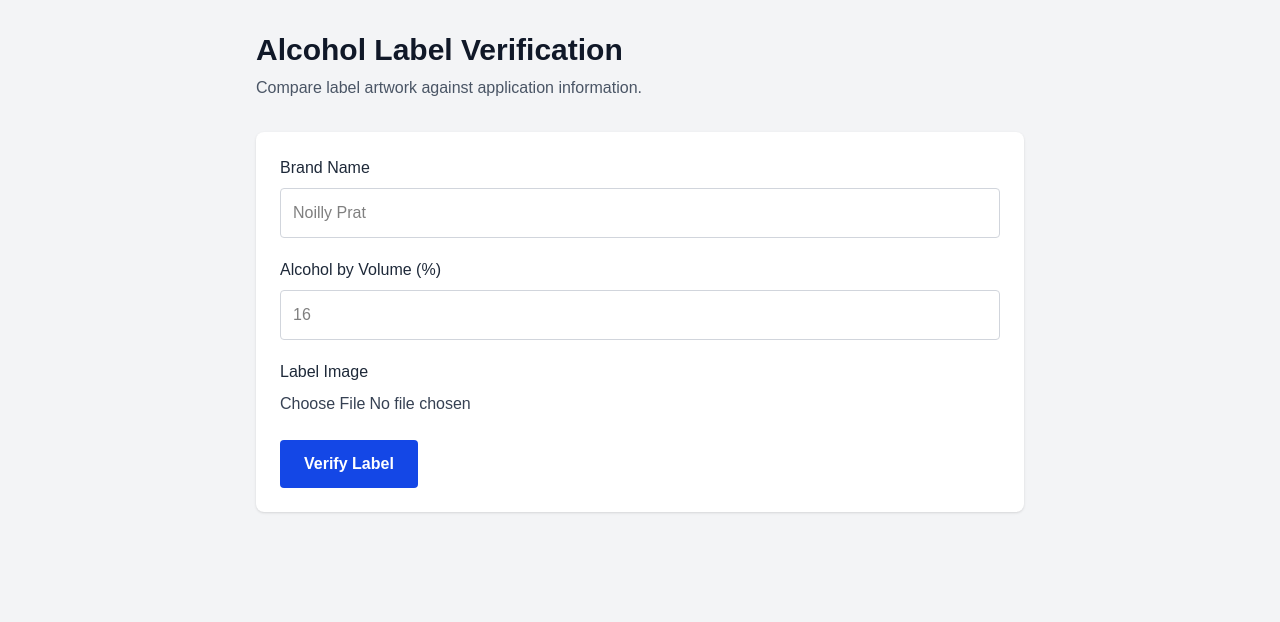
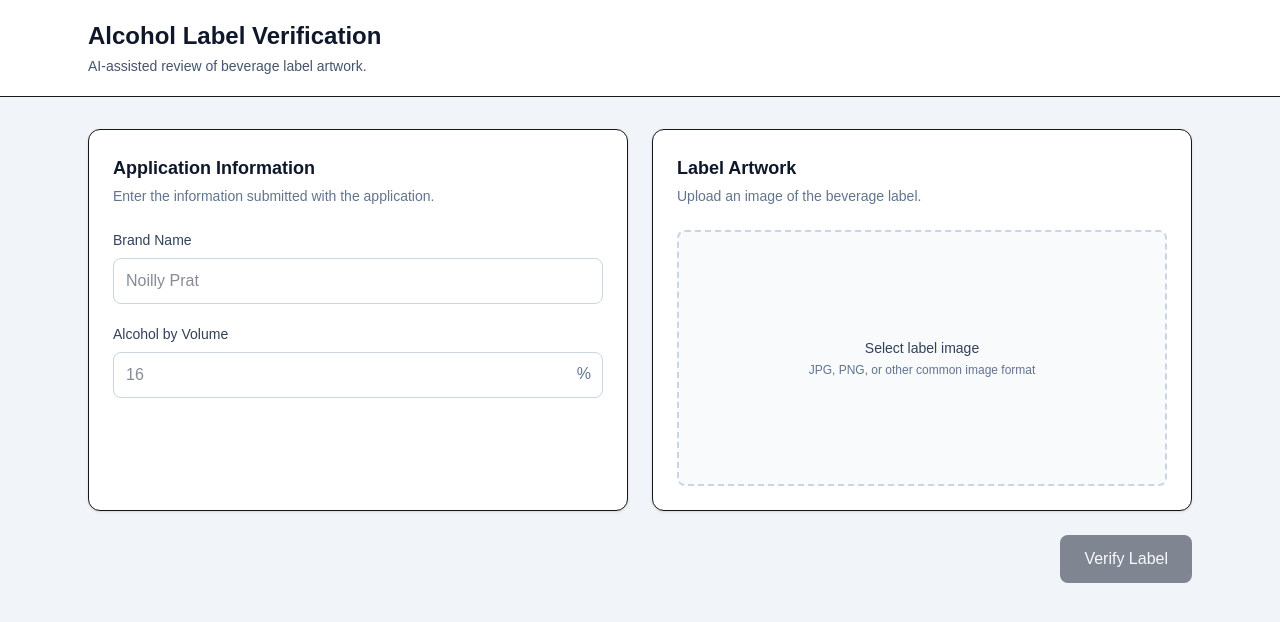
Before and after one commit to mwsx100/ttb-label-verifier, a Next.js app in the folder frontend/: page / in a window 1280 px wide. Shown: the top 622 px of the page. Built offline with nearby package versions, Linux system fonts and the light colour scheme.

Commit message:
Improve OCR performance and fuzzy verification

```diff
--- a/frontend/app/page.tsx
+++ b/frontend/app/page.tsx
@@ -1,21 +1,61 @@
 "use client";
 
-import { useState } from "react";
+import { useEffect, useState } from "react";
+
+type VerificationStatus = "pass" | "fail" | "needs_review";
+
+type Result = {
+  extracted_fields?: {
+    abv?: number | null;
+    net_contents?: string | null;
+    government_warning?: {
+      found: boolean;
+      matched_words: string[];
+      match_count: number;
+    };
+  };
+  verification?: {
+    abv?: {
+      status: VerificationStatus;
+      expected: number;
+      detected: number | null;
+      message: string;
+    };
+    brand?: {
+      status: VerificationStatus;
+      expected: string;
+      message: string;
+    };
+  };
+  ocr_confidence?: number;
+  extracted_text?: string;
+};
 
 export default function Home() {
   const [brand, setBrand] = useState("");
   const [abv, setAbv] = useState("");
   const [file, setFile] = useState<File | null>(null);
-  const [result, setResult] = useState<any>(null);
+  const [preview, setPreview] = useState<string | null>(null);
+  const [result, setResult] = useState<Result | null>(null);
   const [loading, setLoading] = useState(false);
+  const [processingTime, setProcessingTime] = useState<number | null>(null);
+
+  useEffect(() => {
+    if (!file) {
+      setPreview(null);
+      return;
+    }
+
+    const url = URL.createObjectURL(file);
+    setPreview(url);
+
+    return () => URL.revokeObjectURL(url);
+  }, [file]);
 
   async function handleSubmit(event: React.FormEvent) {
     event.preventDefault();
 
-    if (!file) {
-      alert("Please select a label image.");
-      return;
-    }
+    if (!file) return;
 
     const formData = new FormData();
     formData.append("label", file);
@@ -24,6 +64,9 @@
 
     setLoading(true);
     setResult(null);
+    setProcessingTime(null);
+
+    const start = performance.now();
 
     try {
       const response = await fetch("http://127.0.0.1:8000/verify", {
@@ -31,136 +74,237 @@
         body: formData,
       });
 
+      if (!response.ok) {
+        throw new Error("Verification failed.");
+      }
+
       const data = await response.json();
 
       setResult(data);
+      setProcessingTime((performance.now() - start) / 1000);
     } catch (error) {
       console.error(error);
-      alert("Could not connect to the verification server.");
+      alert("Could not verify this label.");
     } finally {
       setLoading(false);
     }
   }
 
+  const results = result
+    ? [
+        {
+          label: "Brand Name",
+          status: result.verification?.brand?.status ?? "needs_review",
+          expected: brand,
+          detected:
+            result.verification?.brand?.status === "pass"
+              ? brand
+              : "Not confidently detected",
+        },
+        {
+          label: "Alcohol Content",
+          status: result.verification?.abv?.status ?? "needs_review",
+          expected: `${abv}%`,
+          detected:
+            result.extracted_fields?.abv != null
+              ? `${result.extracted_fields.abv}%`
+              : "Not detected",
+        },
+        {
+          label: "Government Warning",
+          status: result.extracted_fields?.government_warning?.found
+            ? "pass"
+            : "needs_review",
+          expected: "Required",
+          detected: result.extracted_fields?.government_warning?.found
+            ? "Warning language detected"
+            : "Not confidently detected",
+        },
+        {
+          label: "Net Contents",
+          status: result.extracted_fields?.net_contents
+            ? "pass"
+            : "needs_review",
+          expected: "Required",
+          detected:
+            result.extracted_fields?.net_contents ??
+            "Check label or container marking",
+        },
+      ]
+    : [];
+
+  const passed = results.filter((r) => r.status === "pass").length;
+  const failed = results.filter((r) => r.status === "fail").length;
+  const review = results.filter((r) => r.status === "needs_review").length;
+
   return (
-    <main className="min-h-screen bg-gray-100 p-8">
-      <div className="mx-auto max-w-3xl">
-        <h1 className="text-3xl font-bold text-gray-900">
+    <main className="min-h-screen bg-slate-100">
+      <header className="border-b bg-white">
+        <div className="mx-auto max-w-6xl px-6 py-5">
+          <h1 className="text-2xl font-semibold text-slate-900">
             Alcohol Label Verification
           </h1>
+          <p className="mt-1 text-sm text-slate-600">
+            AI-assisted review of beverage label artwork.
+          </p>
+        </div>
+      </header>
 
-        <p className="mt-2 text-gray-600">
-          Compare label artwork against application information.
+      <div className="mx-auto max-w-6xl px-6 py-8">
+        <form onSubmit={handleSubmit}>
+          <div className="grid gap-6 lg:grid-cols-2">
+
+            <section className="rounded-xl border bg-white p-6 shadow-sm">
+              <h2 className="text-lg font-semibold text-slate-900">
+                Application Information
+              </h2>
+
+              <p className="mt-1 text-sm text-slate-500">
+                Enter the information submitted with the application.
               </p>
 
-        <form
-          onSubmit={handleSubmit}
-          className="mt-8 rounded-lg bg-white p-6 shadow"
-        >
-          <div className="mb-5">
-            <label className="mb-2 block font-medium text-gray-800">
+              <div className="mt-6">
+                <label className="mb-2 block text-sm font-medium text-slate-700">
                   Brand Name
                 </label>
 
                 <input
-              type="text"
                   value={brand}
-              onChange={(event) => setBrand(event.target.value)}
+                  onChange={(e) => setBrand(e.target.value)}
                   required
-              className="w-full rounded border border-gray-300 p-3 text-black"
                   placeholder="Noilly Prat"
+                  className="w-full rounded-lg border border-slate-300 px-3 py-2.5 text-slate-900"
                 />
               </div>
 
-          <div className="mb-5">
-            <label className="mb-2 block font-medium text-gray-800">
-              Alcohol by Volume (%)
+              <div className="mt-5">
+                <label className="mb-2 block text-sm font-medium text-slate-700">
+                  Alcohol by Volume
                 </label>
 
+                <div className="relative">
                   <input
                     type="number"
                     step="0.1"
                     value={abv}
-              onChange={(event) => setAbv(event.target.value)}
+                    onChange={(e) => setAbv(e.target.value)}
                     required
-              className="w-full rounded border border-gray-300 p-3 text-black"
                     placeholder="16"
+                    className="w-full rounded-lg border border-slate-300 px-3 py-2.5 pr-10 text-slate-900"
                   />
+
+                  <span className="absolute right-3 top-2.5 text-slate-500">
+                    %
+                  </span>
+                </div>
+              </div>
+            </section>
+
+            <section className="rounded-xl border bg-white p-6 shadow-sm">
+              <h2 className="text-lg font-semibold text-slate-900">
+                Label Artwork
+              </h2>
+
+              <p className="mt-1 text-sm text-slate-500">
+                Upload an image of the beverage label.
+              </p>
+
+              <label className="mt-6 flex min-h-64 cursor-pointer items-center justify-center rounded-lg border-2 border-dashed border-slate-300 bg-slate-50 p-4">
+                {preview ? (
+                  <img
+                    src={preview}
+                    alt="Label preview"
+                    className="max-h-72 rounded object-contain"
+                  />
+                ) : (
+                  <div className="text-center">
+                    <div className="text-sm font-medium text-slate-700">
+                      Select label image
                     </div>
 
-          <div className="mb-6">
-            <label className="mb-2 block font-medium text-gray-800">
-              Label Image
-            </label>
+                    <div className="mt-1 text-xs text-slate-500">
+                      JPG, PNG, or other common image format
+                    </div>
+                  </div>
+                )}
 
                 <input
                   type="file"
                   accept="image/*"
-              onChange={(event) =>
-                setFile(event.target.files?.[0] ?? null)
-              }
-              required
-              className="block w-full text-gray-700"
+                  className="hidden"
+                  onChange={(e) => setFile(e.target.files?.[0] ?? null)}
                 />
+              </label>
+            </section>
           </div>
 
+          <div className="mt-6 flex justify-end">
             <button
               type="submit"
-            disabled={loading}
-            className="rounded bg-blue-700 px-6 py-3 font-semibold text-white disabled:opacity-50"
+              disabled={loading || !file}
+              className="rounded-lg bg-slate-900 px-6 py-3 font-medium text-white disabled:cursor-not-allowed disabled:opacity-50"
             >
-            {loading ? "Verifying..." : "Verify Label"}
+              {loading ? "Analyzing Label..." : "Verify Label"}
             </button>
+          </div>
         </form>
 
         {result && (
-          <div className="mt-8 rounded-lg bg-white p-6 shadow">
-            <h2 className="text-2xl font-bold text-gray-900">
-              Verification Results
+          <section className="mt-8 rounded-xl border bg-white p-6 shadow-sm">
+            <div className="flex flex-wrap items-start justify-between gap-4">
+              <div>
+                <h2 className="text-xl font-semibold text-slate-900">
+                  Verification Summary
                 </h2>
 
-            <div className="mt-5 space-y-4">
-              <ResultRow
-                label="Brand Name"
-                status={result.verification?.brand?.status}
-                message={result.verification?.brand?.message}
+                {processingTime !== null && (
+                  <p className="mt-1 text-sm text-slate-500">
+                    Processed in {processingTime.toFixed(2)} seconds
+                  </p>
+                )}
+              </div>
+
+              <div className="flex gap-2 text-sm">
+                <SummaryBadge label={`${passed} Passed`} type="pass" />
+
+                {review > 0 && (
+                  <SummaryBadge
+                    label={`${review} Needs Review`}
+                    type="needs_review"
                   />
+                )}
 
-              <ResultRow
-                label="Alcohol Content"
-                status={result.verification?.abv?.status}
-                message={result.verification?.abv?.message}
-              />
-
-              <ResultRow
-                label="Government Warning"
-                status={
-                  result.extracted_fields?.government_warning?.found
-                    ? "pass"
-                    : "needs_review"
-                }
-                message={
-                  result.extracted_fields?.government_warning?.found
-                    ? "Government warning detected."
-                    : "Government warning could not be confidently detected."
-                }
-              />
-
-              <ResultRow
-                label="Net Contents"
-                status={
-                  result.extracted_fields?.net_contents
-                    ? "pass"
-                    : "needs_review"
-                }
-                message={
-                  result.extracted_fields?.net_contents
-                    ? `Detected: ${result.extracted_fields.net_contents}`
-                    : "Not detected. Check label or container marking."
-                }
-              />
+                {failed > 0 && (
+                  <SummaryBadge label={`${failed} Failed`} type="fail" />
+                )}
               </div>
             </div>
+
+            <div className="mt-6 overflow-hidden rounded-lg border">
+              {results.map((item) => (
+                <ResultRow key={item.label} {...item} />
+              ))}
+            </div>
+
+            <details className="mt-6 rounded-lg border p-4">
+              <summary className="cursor-pointer font-medium text-slate-700">
+                OCR Details
+              </summary>
+
+              <div className="mt-4">
+                <p className="text-sm text-slate-600">
+                  OCR confidence:{" "}
+                  <strong>
+                    {result.ocr_confidence?.toFixed(1) ?? "N/A"}%
+                  </strong>
+                </p>
+
+                <pre className="mt-3 max-h-64 overflow-auto whitespace-pre-wrap rounded bg-slate-100 p-4 text-xs text-slate-700">
+                  {result.extracted_text}
+                </pre>
+              </div>
+            </details>
+          </section>
         )}
       </div>
     </main>
@@ -170,28 +314,69 @@
 function ResultRow({
   label,
   status,
-  message,
+  expected,
+  detected,
 }: {
   label: string;
-  status?: string;
-  message?: string;
+  status: VerificationStatus;
+  expected: string;
+  detected: string;
 }) {
-  const symbol =
-    status === "pass"
-      ? "✓"
-      : status === "fail"
-        ? "✕"
-        : "⚠";
+  const statusText = {
+    pass: "Pass",
+    fail: "Fail",
+    needs_review: "Needs Review",
+  }[status];
 
   return (
-    <div className="rounded border border-gray-200 p-4">
-      <div className="font-semibold text-gray-900">
-        {symbol} {label}
+    <div className="grid gap-3 border-b p-4 last:border-b-0 md:grid-cols-4">
+      <div className="font-medium text-slate-900">{label}</div>
+
+      <div>
+        <div className="text-xs uppercase text-slate-400">Expected</div>
+        <div className="mt-1 text-sm text-slate-700">{expected}</div>
       </div>
 
-      <div className="mt-1 text-sm text-gray-600">
-        {message ?? "No result available."}
+      <div>
+        <div className="text-xs uppercase text-slate-400">Detected</div>
+        <div className="mt-1 text-sm text-slate-700">{detected}</div>
+      </div>
+
+      <div className="md:text-right">
+        <StatusBadge label={statusText} type={status} />
       </div>
     </div>
   );
 }
+
+function StatusBadge({
+  label,
+  type,
+}: {
+  label: string;
+  type: VerificationStatus;
+}) {
+  const styles = {
+    pass: "bg-green-100 text-green-800",
+    fail: "bg-red-100 text-red-800",
+    needs_review: "bg-amber-100 text-amber-800",
+  };
+
+  return (
+    <span
+      className={`inline-block rounded-full px-3 py-1 text-xs font-semibold ${styles[type]}`}
+    >
+      {label}
+    </span>
+  );
+}
+
+function SummaryBadge({
+  label,
+  type,
+}: {
+  label: string;
+  type: VerificationStatus;
+}) {
+  return <StatusBadge label={label} type={type} />;
+}
```
Also changed, not shown: 1 other file (tests, documents, lock files or other folders). Lines whose indentation alone changed are shown as unchanged.
